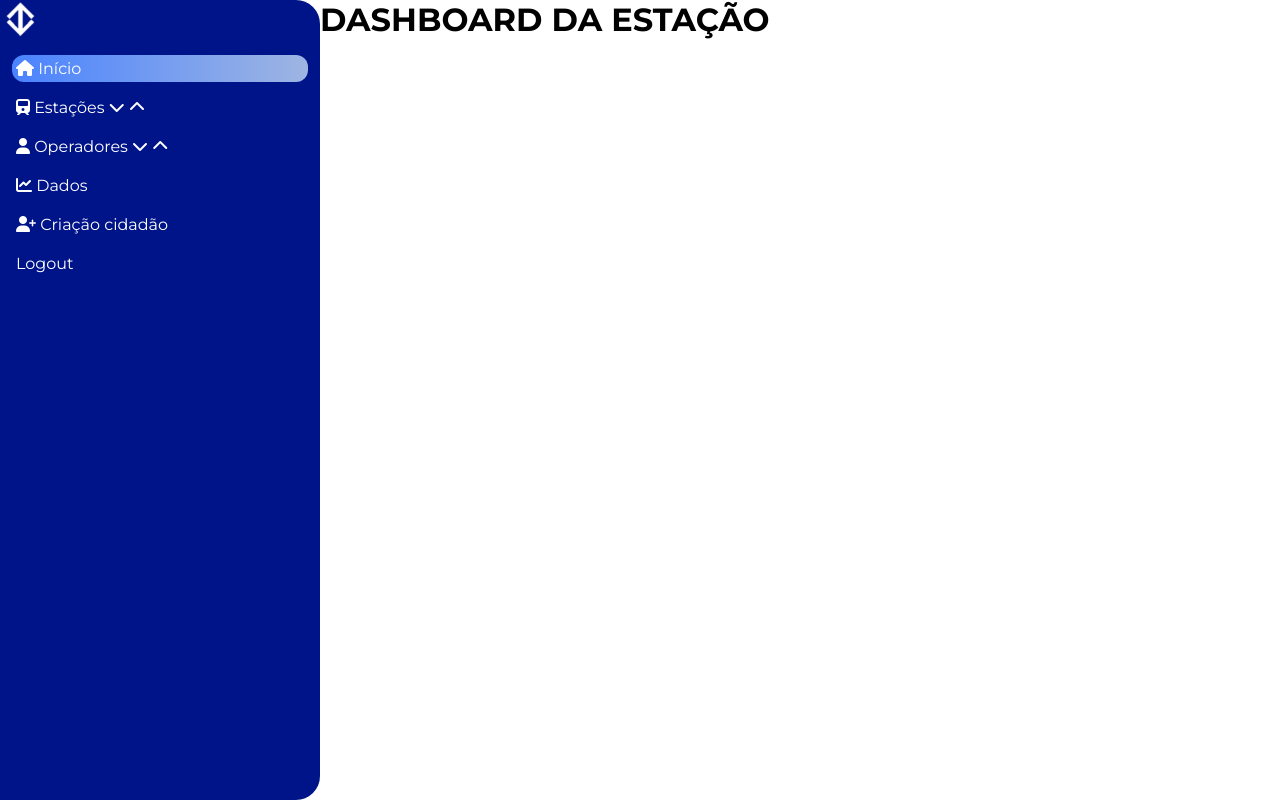
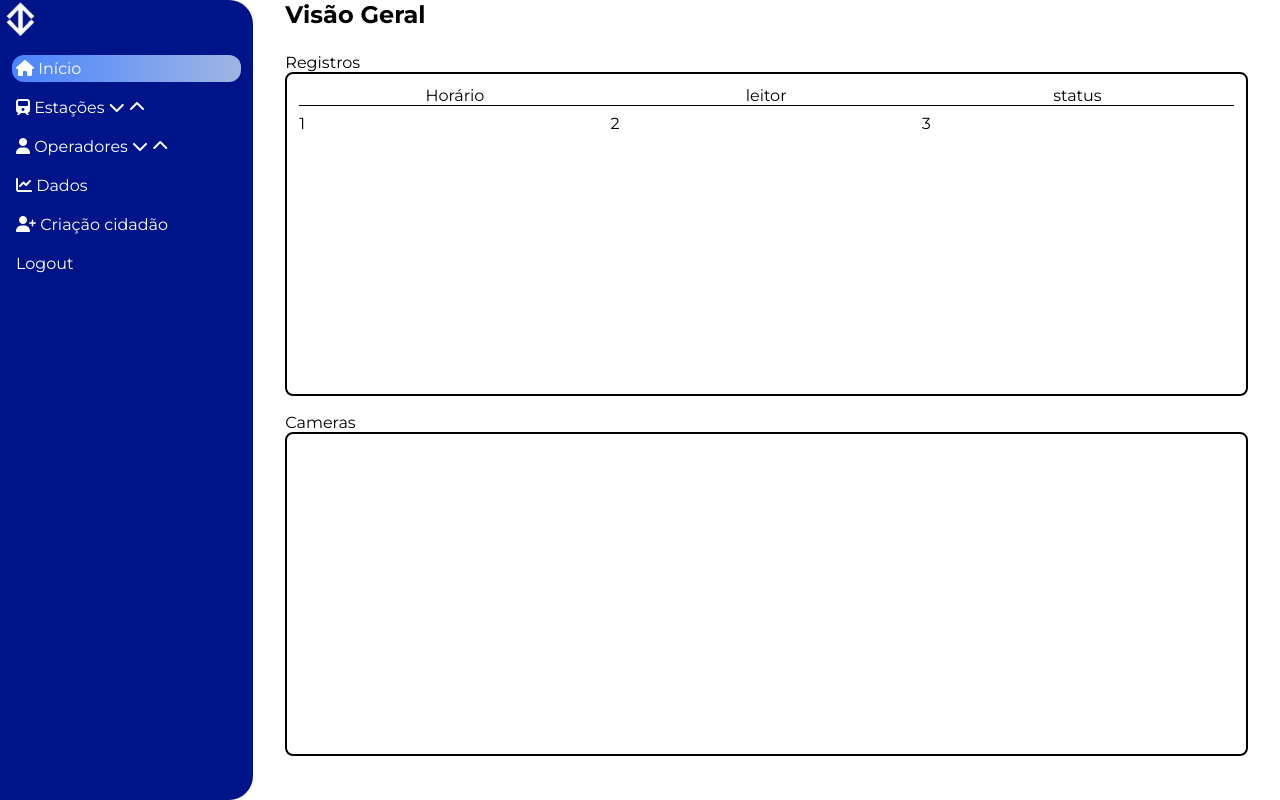
Before and after one commit to gabrielmerola/metrosp-desktop-app, a React (Vite) app: page /station/dashboard in a window 1280 px wide. Built offline with nearby package versions, Linux system fonts and the light colour scheme.

Commit message:
add station dashboard

```diff
--- a/src/screens/station/home/index.tsx
+++ b/src/screens/station/home/index.tsx
@@ -5,7 +5,35 @@ export function StationDasboard() {
         <>
         <main style={{display:"flex"}}>
             <NavBar type="station" />
-            <h1>DASHBOARD DA ESTAÇÃO</h1>
+            <section className="containerCentralDashboard">
+                <h1>Visão Geral</h1>
+                <div style={{height: '90%', display: 'flex', flexDirection: 'column', marginTop: 24}}>
+                    <div style={{height: '50%'}}>
+                        <label>Registros</label>
+                        <div className='table'>
+                            <header style={{display: 'flex'}}>
+                                <div style={{textAlign: 'center', width: '33.3%'}}>Horário</div>
+                                <div style={{textAlign: 'center', width: '33.3%'}}>leitor</div>
+                                <div style={{textAlign: 'center', width: '33.3%'}}>status</div>
+                            </header>
+                            <div className='scrollable' style={{height:'90%', overflow:'auto'}}>
+                                    <div style={{display: 'flex'}}>
+                                        <div style={{width: '33.3%'}}>1</div>
+                                        <div style={{width: '33.3%'}}>2</div>
+                                        <div style={{width: '33.3%'}}>3</div>
+                                    </div>
+                            </div>
+                        </div>
+                    </div>
+                    {/* DIVIDES */}
+                    <div style={{height: '50%'}}>
+                        <label>Cameras</label>
+                        <div className='table'>
+                            {/* CAMERA */}
+                        </div>
+                    </div>
+                </div>
+            </section>
         </main>
         </>
     )
```
